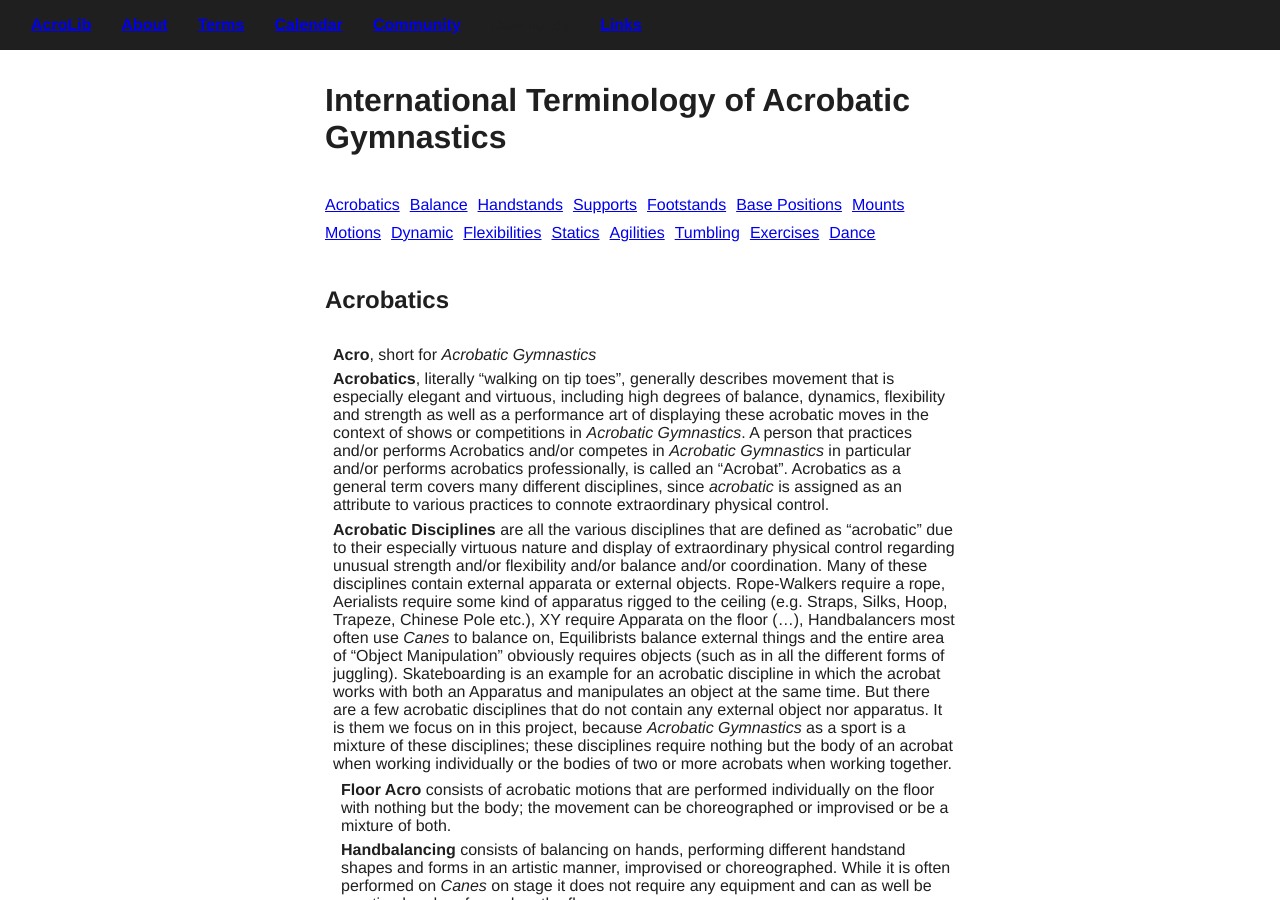
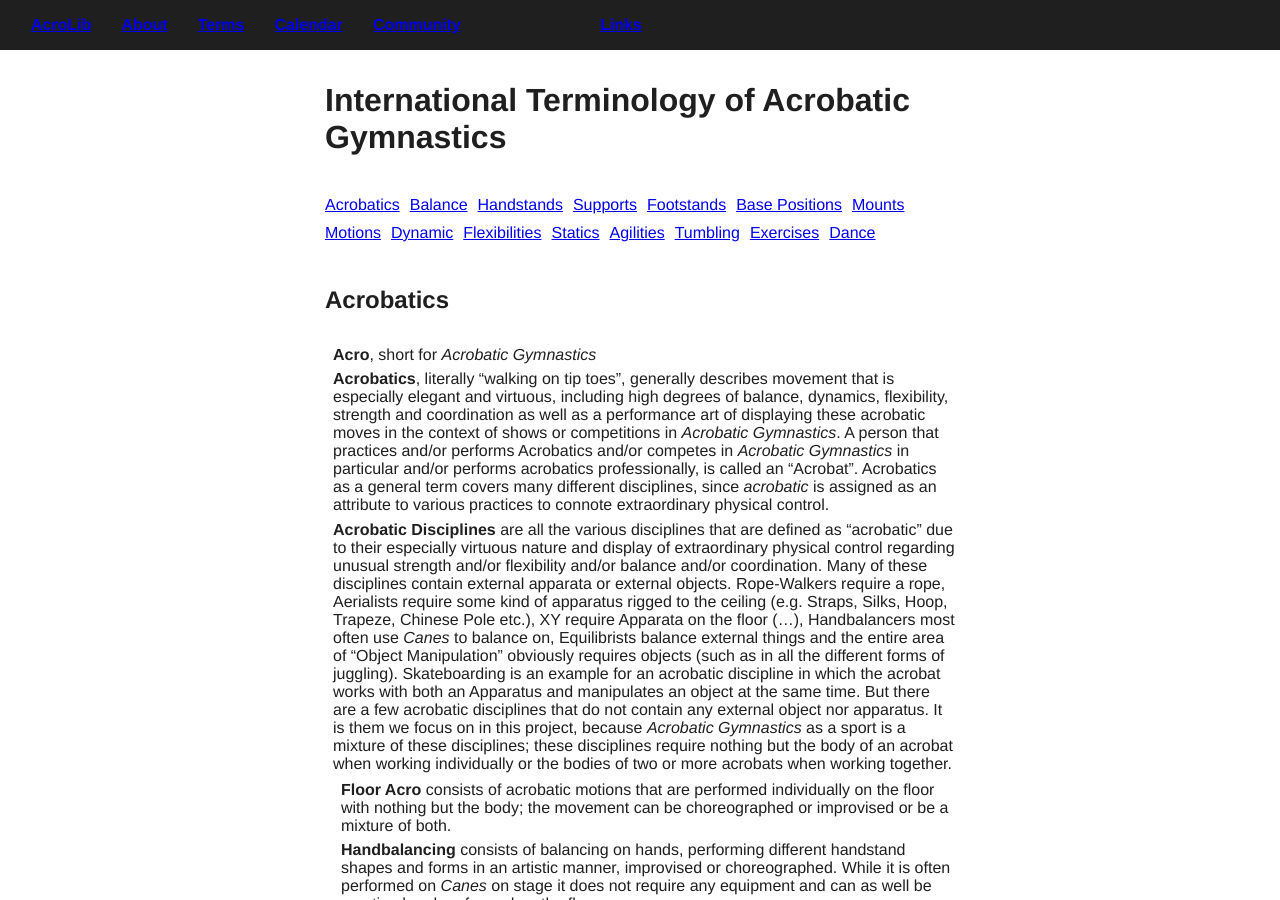
Before and after one commit to floshin/acrolib, a Jekyll site: the page built from glossary.md, in a window 1280 px wide and 900 px high. Built offline with Jekyll 4.4.1, drawn with Linux system fonts in a browser that asks for light colours; our own code applies the rules of GitHub Pages for plain Markdown files.

Commit message:
Update glossary.md

```diff
--- a/glossary.md
+++ b/glossary.md
@@ -11,7 +11,7 @@ We divide the Acrobatic terms into the following categories according to the cat
 ## Acrobatics
 
 * **Acro**, short for *Acrobatic Gymnastics*
-* **Acrobatics**, literally "walking on tip toes", generally describes movement that is especially elegant and virtuous, including high degrees of balance, dynamics, flexibility and strength as well as a performance art of displaying these acrobatic moves in the context of shows or competitions in *Acrobatic Gymnastics*. A person that practices and/or performs Acrobatics and/or competes in *Acrobatic Gymnastics* in particular and/or performs acrobatics professionally, is called an "Acrobat". Acrobatics as a general term covers many different disciplines, since *acrobatic* is assigned as an attribute to various practices to connote extraordinary physical control.
+* **Acrobatics**, literally "walking on tip toes", generally describes movement that is especially elegant and virtuous, including high degrees of balance, dynamics, flexibility, strength and coordination as well as a performance art of displaying these acrobatic moves in the context of shows or competitions in *Acrobatic Gymnastics*. A person that practices and/or performs Acrobatics and/or competes in *Acrobatic Gymnastics* in particular and/or performs acrobatics professionally, is called an "Acrobat". Acrobatics as a general term covers many different disciplines, since *acrobatic* is assigned as an attribute to various practices to connote extraordinary physical control.
 * **Acrobatic Disciplines** are all the various disciplines that are defined as "acrobatic" due to their especially virtuous nature and display of extraordinary physical control regarding unusual strength and/or flexibility and/or balance and/or coordination. Many of these disciplines contain external apparata or external objects. Rope-Walkers require a rope, Aerialists require some kind of apparatus rigged to the ceiling (e.g. Straps, Silks, Hoop, Trapeze, Chinese Pole etc.), XY require Apparata on the floor (...), Handbalancers most often use *Canes* to balance on, Equilibrists balance external things and the entire area of "Object Manipulation" obviously requires objects (such as in all the different forms of juggling). Skateboarding is an example for an acrobatic discipline in which the acrobat works with both an Apparatus and manipulates an object at the same time. But there are a few acrobatic disciplines that do not contain any external object nor apparatus. It is them we focus on in this project, because *Acrobatic Gymnastics* as a sport is a mixture of these disciplines; these disciplines require nothing but the body of an acrobat when working individually or the bodies of two or more acrobats when working together.
   * **Floor Acro** consists of acrobatic motions that are performed individually on the floor with nothing but the body; the movement can be choreographed or improvised or be a mixture of both.
   * **Handbalancing** consists of balancing on hands, performing different handstand shapes and forms in an artistic manner, improvised or choreographed. While it is often performed on *Canes* on stage it does not require any equipment and can as well be practiced and performed on the floor.
```
